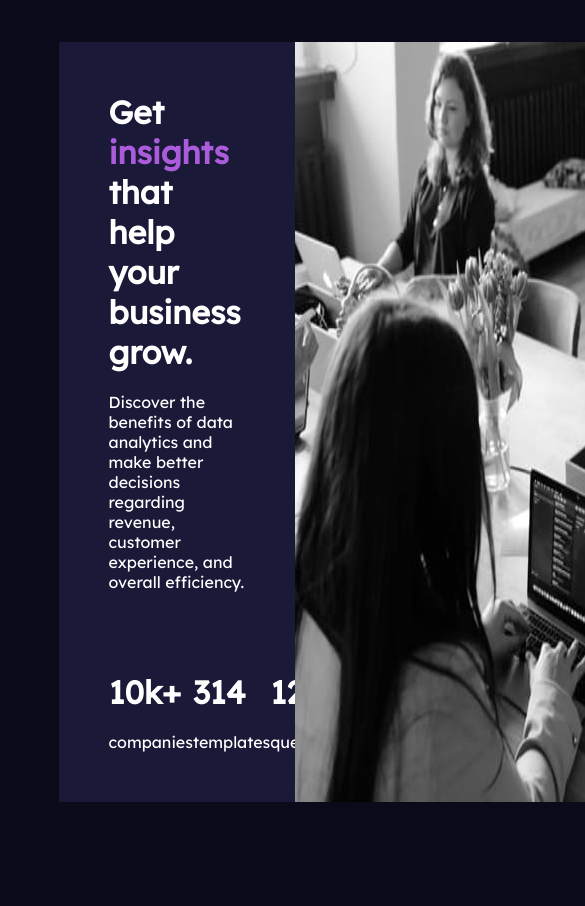
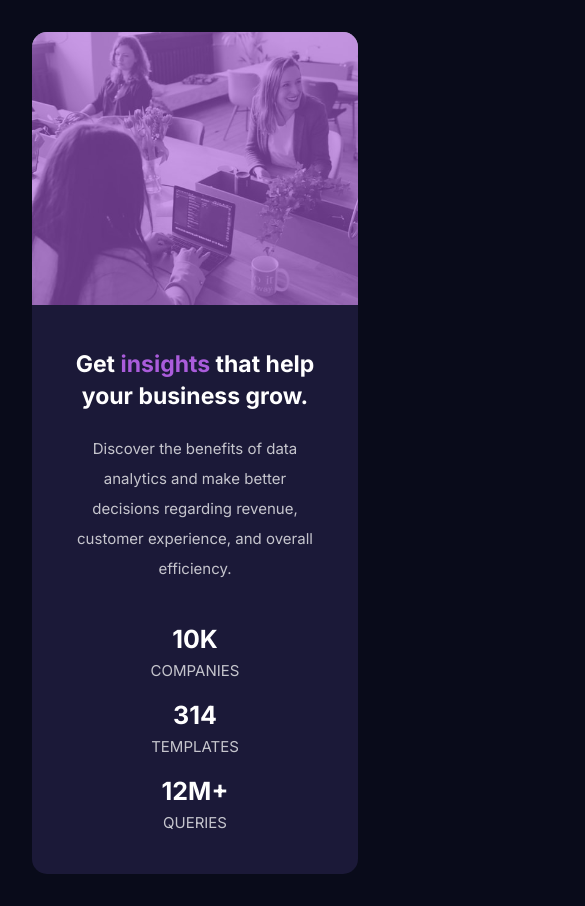
Before and after one commit to SumitKachare/stats-preview-card, a plain HTML site: page index.html in a window 390 px wide. Shown: the top 906 px of the page, 585 px wide, since content can reach past the window. Before the commit the page ends 844 px from the top, so only its background shows below. Drawn offline with Linux system fonts and the light colour scheme.

Commit message:
css revised and responsive added

```diff
--- a/index.html
+++ b/index.html
@@ -15,48 +15,39 @@
 
 <body>
 
-  <!-- Get insights that help your business grow.
+  <div class="container">
+    <div class="wrapper">
 
-  Discover the benefits of data analytics and make better decisions regarding revenue, customer
-  experience, and overall efficiency.
-
-  10k+ companies
-  314 templates
-  12m+ queries -->
-  <main>
-    <div class="container">
-
-      <div class="stat-data">
-        <h1> Get <span>insights</span> that help your business grow.</h1>
-
-        <p>Discover the benefits of data analytics and make better decisions regarding revenue, customer
+      <div class="main-stat">
+        <h1 class="title">Get <span class="glow">insights</span> that help your business grow.</h1>
+        <p class="subtitle">Discover the benefits of data analytics and make better decisions regarding revenue,
+          customer
           experience, and overall efficiency.</p>
-
         <div class="stat-count">
 
-          <div class="stat-count__count">
-            <h1>10k+</h1>
+          <div class="stat-count__data">
+            <p class="number">10k</p>
             <p>companies</p>
           </div>
 
-          <div class="stat-count__count">
-            <h1>314</h1>
+          <div class="stat-count__data">
+            <p class="number">314</p>
             <p>templates</p>
           </div>
 
-          <div class="stat-count__count">
-            <h1>12m+</h1>
+          <div class="stat-count__data">
+            <p class="number">12m+</p>
             <p>queries</p>
           </div>
 
         </div>
       </div>
 
-      <img src="./images/image-header-desktop.jpg" alt="business team">
-
-
+      <div class="main-img">
+        <img src="./images/image-header-desktop.jpg" alt="">
+      </div>
     </div>
-  </main>
+  </div>
 
 </body>
 
--- a/styles.css
+++ b/styles.css
@@ -15,56 +15,123 @@
 /* font-family: 'Inter', sans-serif;
 font-family: 'Lexend Deca', sans-serif; */
 
-*{
-    margin : 0;
+* {
+    margin: 0;
     padding: 0;
     box-sizing: border-box;
 }
 
 body{
-    background: var(--main-background);
+    background-color: var(--main-background);
     color: white;
-    font-family: 'Lexend Deca', sans-serif;
-}
-
-main{
+    min-height: 100vh;
+    font-family: 'Inter', sans-serif;
+    font-size: 15px;
 
     display: flex;
-    justify-content: center;
     align-items: center;
-    height: 100vh;
 }
 
 .container{
-    background: var(--card-background);
-    display: flex;
-    width: 70%;
-    max-width: 90%;
+
+    max-width: 1090px;
+    margin: 0 auto;
 }
 
-.stat-data{
-
-    width: 50%;
-    margin: 50px;
+.wrapper{
+    /* display: flex; */
+    background-color: var(--card-background);
+    border-radius: 15px;
+    overflow: hidden;
+    margin: 2rem;
+    display: grid;
+    grid-template-columns: 1fr 1fr;
 }
 
-.stat-data p{
-    margin-top: 20px;
+.main-img img{
+    width: 100%;
+    height: 100%;
+    object-fit: cover;
 }
 
-.stat-data span{
-    color: var(--accent);
+.main-img {
+    position: relative;
+}
+
+.main-img::after{
+    position: absolute;
+    content: '';
+    background-color: hsla(277, 64%, 61%, 0.6);
+    height: 100%;
+    width: 100%;
+    top:0;
+    left:0;
+}
+
+.main-stat{
+    padding: 13%;
+}
+
+.title{
+    font-weight: 700;
+    padding-bottom: 22px;
+    color: hsl(0, 0%, 100%);
+}
+
+.glow{
+    color: var( --accent);
+}
+
+.subtitle{
+    color: var(--main-paragraph);
+    line-height: 30px;
 }
 
 .stat-count{
     display: flex;
-    align-items: center;
-    justify-content: space-around;
-    margin-top: 80px;
+    justify-content: space-between;
+    text-transform: uppercase;
+    margin-top: 60px;
+    color: var(--main-paragraph);
 }
 
 
+.number{
+    color: hsl(0, 0%, 100%);
+    font-size: 25px;
+    font-weight: 700;
+    margin-bottom: 7px;
+}
 
-/* .stat-count__count{
-    border: 3px solid rgb(31, 50, 136);
-} */
+@media only screen and (max-width: 425px){
+
+    .wrapper{
+        grid-template-columns: 1fr;
+    }
+
+    .main-img{
+        order: -1;
+    }
+
+    .main-stat{
+        text-align: center;
+    }
+
+    .stat-count{
+        flex-direction: column;
+    }
+
+    .stat-count__data{
+        margin-top: 20px;
+    }
+
+    .title {
+        font-size: 23px;
+        line-height: 1.4;
+    }
+
+    .stat-count{
+        margin-top: 20px;
+    }
+
+}
```
